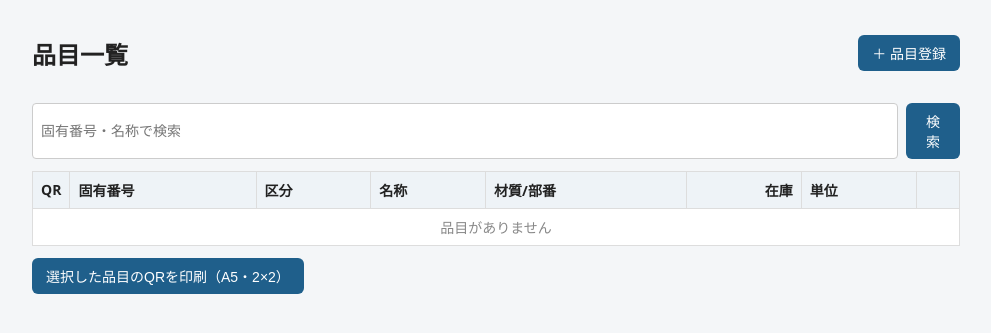
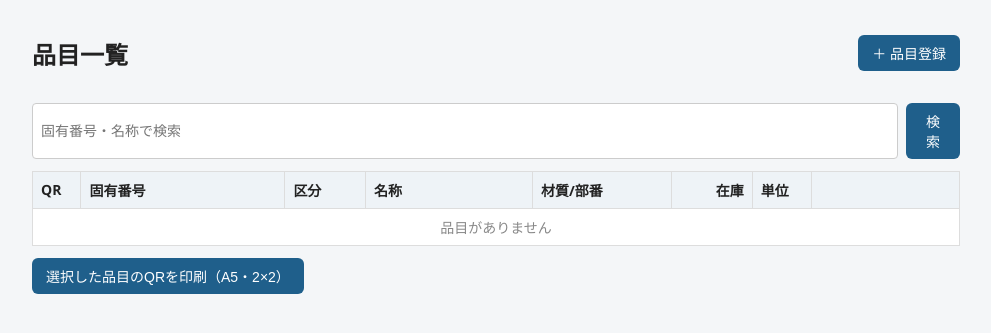
Before and after one commit to kind7447-design/yutaka-inventory, a FastAPI app: page /items in a window 1280 px wide. Shown: the part 44-377 px from the top of the page, without its empty margins (144-1135 px from the left). Run offline with FastAPI, Linux system fonts and the light colour scheme; the visitor is signed in with stand-in values (Sample User, id 1); some libraries are stand-ins or nearby versions.

Commit message:
品目一覧テーブル列幅を固定（空欄で崩れる問題を修正）

```diff
--- a/app/templates/items/list.html
+++ b/app/templates/items/list.html
@@ -16,12 +16,17 @@
 </form>
 
 <form method="get" action="/qr/print" target="_blank" id="qrform">
-  <table>
+  <table style="table-layout:fixed;">
     <thead>
       <tr>
         <th style="width:36px;">QR</th>
-        <th>固有番号</th><th>区分</th><th>名称</th><th>材質/部番</th>
-        <th style="text-align:right;">在庫</th><th>単位</th><th></th>
+        <th style="width:22%;">固有番号</th>
+        <th style="width:60px;">区分</th>
+        <th style="width:18%;">名称</th>
+        <th style="width:15%;">材質/部番</th>
+        <th style="width:60px; text-align:right;">在庫</th>
+        <th style="width:44px;">単位</th>
+        <th style="width:110px;"></th>
       </tr>
     </thead>
     <tbody>
```
